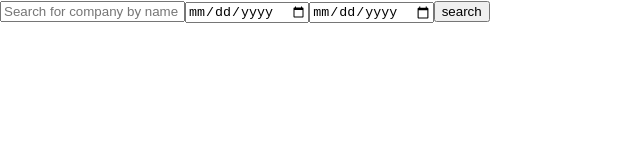
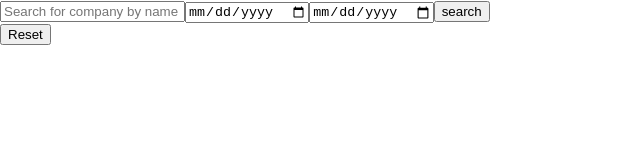
Before and after one commit to kiburtaite/javascript_internship_task, a React (Create React App) app: page / in a window 1280 px wide. Shown: the top 160 px of the page, without its empty margins (0-640 px from the left). Built offline with nearby package versions, Linux system fonts and the light colour scheme.

Commit message:
date fixes + reset button

```diff
--- a/src/App.jsx
+++ b/src/App.jsx
@@ -18,8 +18,12 @@ const search = e => {
     /[^a-zA-Z\s]/.test(e.target.elements.text.value)
   ){setError(true)
   } else
-  setStart(parseInt((new Date(e.target.elements.start.value).getTime() / 1000).toFixed(0)));
-  setEnd(parseInt((new Date(e.target.elements.end.value).getTime() / 1000).toFixed(0)));
+  if(e.target.elements.start.value){
+    setStart(parseInt((new Date(e.target.elements.start.value).getTime() / 1000).toFixed(0)))
+  };
+  if(e.target.elements.end.value){
+    setEnd(parseInt((new Date(e.target.elements.end.value).getTime() / 1000).toFixed(0)))
+  };
   fetch('http://localhost:5000/search', {
     method: 'POST',
     headers: {
@@ -29,6 +33,13 @@ const search = e => {
   })
   .then(res => res.json())
   .then(data => setCodes(data))
+};
+
+const reset = () => {
+  setCodes(0);
+  setStart(1640995200);
+  setEnd(1659312000);
+  setError(false)
 };
 
   return (
@@ -55,6 +66,7 @@ const search = e => {
         value="search"
         />
       </form>
+      <button onClick={reset}>Reset</button>
       <div>
         {codes!==0 ?
         <ResultList
```
